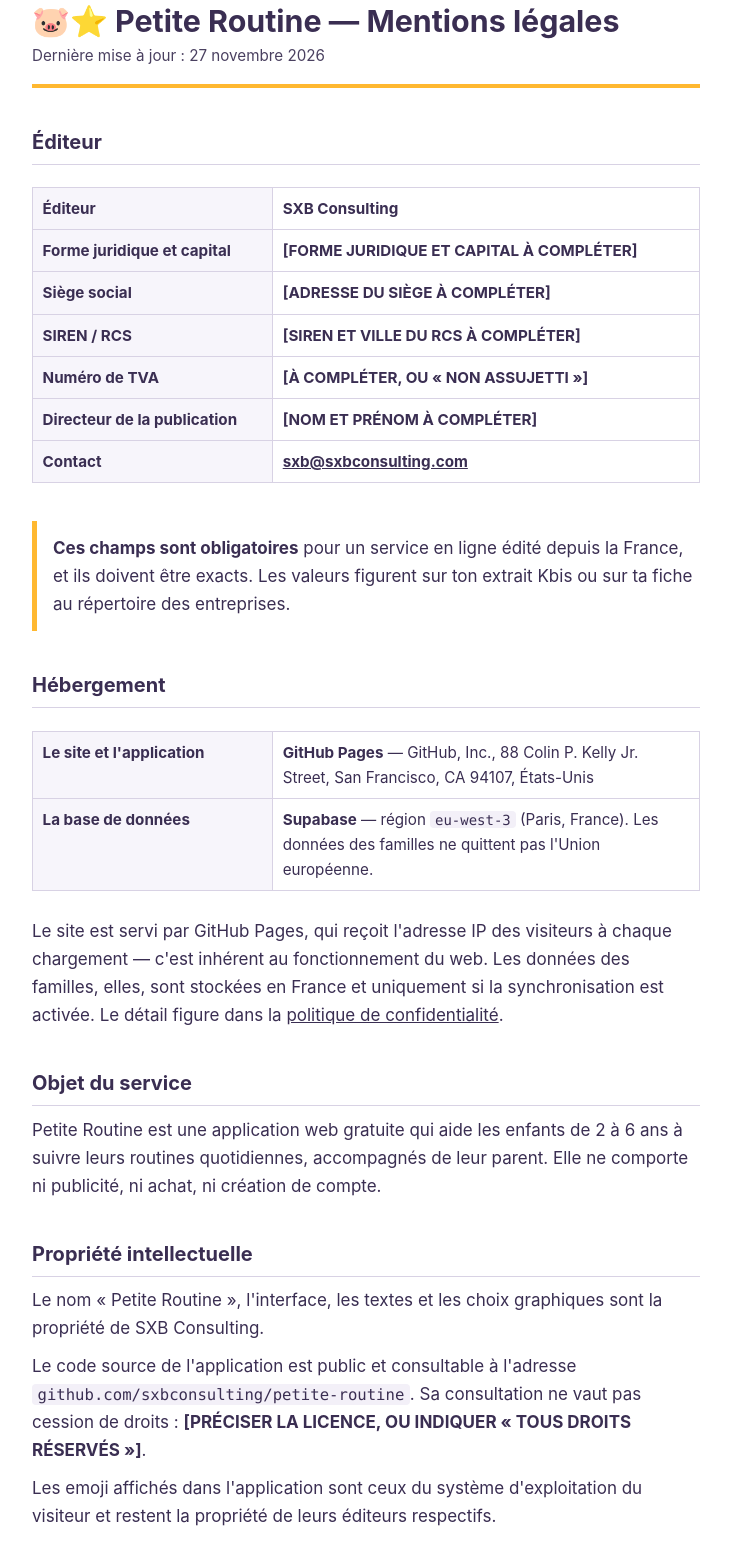
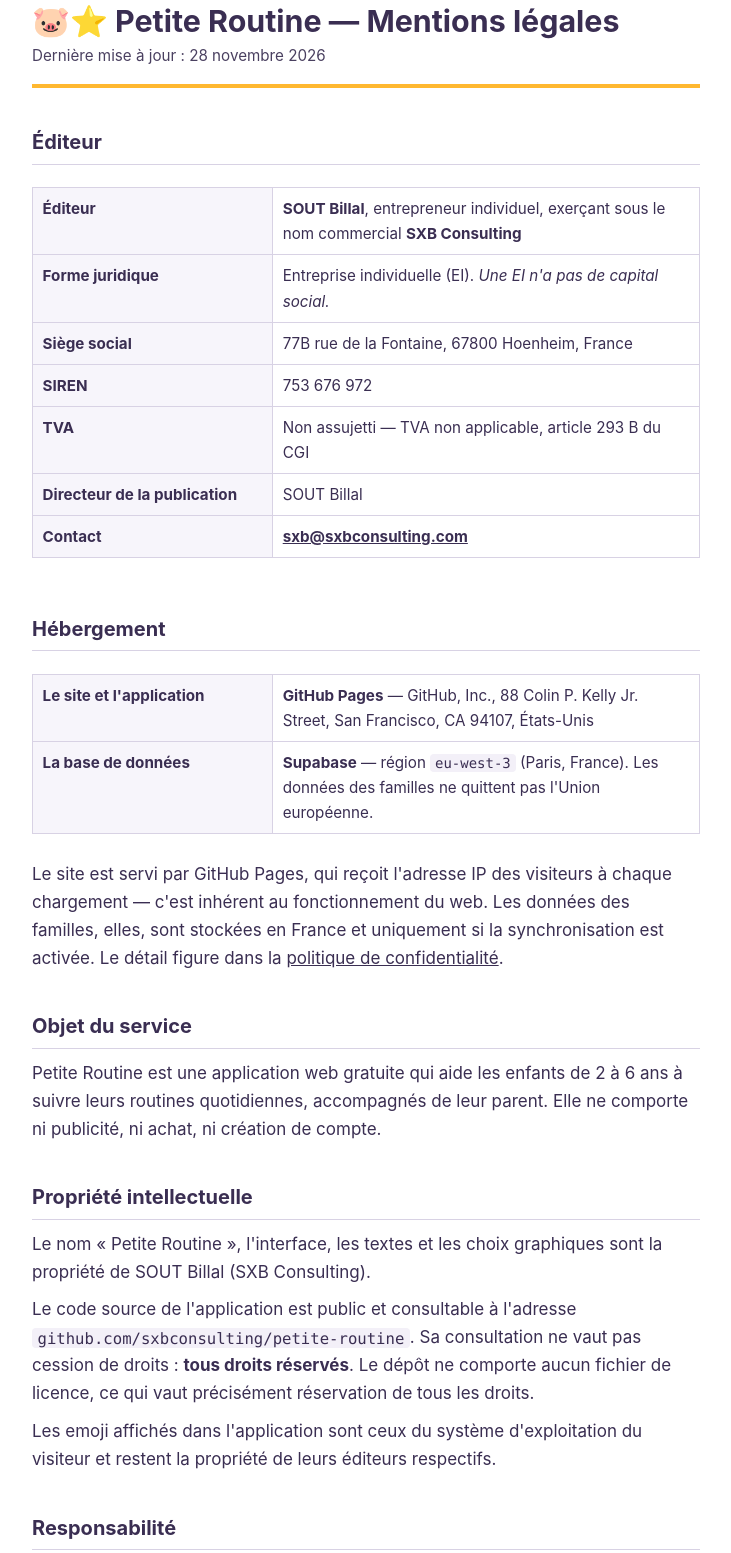
Before and after one commit to sxbconsulting/petite-routine, a plain HTML site: page mentions-legales.html in a window 1280 px wide. Shown: the part 29-1582 px from the top of the page, without its empty margins (274-1005 px from the left). Drawn offline with Linux system fonts and the light colour scheme.

Commit message:
Identite de l editeur dans les pages legales
Les six champs sont renseignes, plus aucun marqueur.

Deux corrections de fond par rapport a ce que j avais ecrit :

- L editeur n est pas « SXB Consulting ». En entreprise individuelle, la
  personne morale n existe pas : l editeur est SOUT Billal, personne
  physique, SXB Consulting etant son nom commercial. Une mention legale qui
  ne designe qu un nom commercial ne vaut rien.
- Une EI n a pas de capital social. Le champ demandait « forme juridique et
  capital », ce qui etait mal pose pour ce cas.

SIREN 753 676 972 : neuf chiffres, cle de Luhn verifiee. Aucune ville de RCS
n est mentionnee — si l activite est commerciale et non liberale, il faudra
ajouter « RCS Strasbourg ».

TVA : la formule complete « article 293 B du CGI » accompagne desormais le
non-assujettissement.

Licence : tous droits reserves, ce qui est coherent avec un depot public sans
fichier LICENSE.

L editeur est aussi corrige dans la politique de confidentialite, en francais
et en anglais.

Tests : 67 / 67 au vert. Structure des deux pages validee.

Co-Authored-By: Claude Opus 5 <noreply@anthropic.com>

```diff
--- a/mentions-legales.html
+++ b/mentions-legales.html
@@ -46,27 +46,22 @@
 
 <header>
   <h1>🐷⭐ Petite Routine — Mentions légales</h1>
-  <p class="date">Dernière mise à jour : 27 novembre 2026</p>
+  <p class="date">Dernière mise à jour : 28 novembre 2026</p>
 </header>
 
 <h2>Éditeur</h2>
 
 <div class="scroll">
 <table>
-<tr><th style="width:36%">Éditeur</th><td><strong>SXB Consulting</strong></td></tr>
-<tr><th>Forme juridique et capital</th><td><strong>[FORME JURIDIQUE ET CAPITAL À COMPLÉTER]</strong></td></tr>
-<tr><th>Siège social</th><td><strong>[ADRESSE DU SIÈGE À COMPLÉTER]</strong></td></tr>
-<tr><th>SIREN / RCS</th><td><strong>[SIREN ET VILLE DU RCS À COMPLÉTER]</strong></td></tr>
-<tr><th>Numéro de TVA</th><td><strong>[À COMPLÉTER, OU « NON ASSUJETTI »]</strong></td></tr>
-<tr><th>Directeur de la publication</th><td><strong>[NOM ET PRÉNOM À COMPLÉTER]</strong></td></tr>
+<tr><th style="width:36%">Éditeur</th><td><strong>SOUT Billal</strong>, entrepreneur individuel,
+    exerçant sous le nom commercial <strong>SXB Consulting</strong></td></tr>
+<tr><th>Forme juridique</th><td>Entreprise individuelle (EI). <em>Une EI n'a pas de capital social.</em></td></tr>
+<tr><th>Siège social</th><td>77B rue de la Fontaine, 67800 Hoenheim, France</td></tr>
+<tr><th>SIREN</th><td>753 676 972</td></tr>
+<tr><th>TVA</th><td>Non assujetti — TVA non applicable, article 293 B du CGI</td></tr>
+<tr><th>Directeur de la publication</th><td>SOUT Billal</td></tr>
 <tr><th>Contact</th><td><a href="mailto:sxb@sxbconsulting.com"><strong>sxb@sxbconsulting.com</strong></a></td></tr>
 </table>
-</div>
-
-<div class="avertir">
-<p><strong>Ces champs sont obligatoires</strong> pour un service en ligne édité
-depuis la France, et ils doivent être exacts. Les valeurs figurent sur ton extrait
-Kbis ou sur ta fiche au répertoire des entreprises.</p>
 </div>
 
 <h2>Hébergement</h2>
@@ -97,12 +92,13 @@ comporte ni publicité, ni achat, ni création de compte.</p>
 <h2>Propriété intellectuelle</h2>
 
 <p>Le nom « Petite Routine », l'interface, les textes et les choix graphiques
-sont la propriété de SXB Consulting.</p>
+sont la propriété de SOUT Billal (SXB Consulting).</p>
 
 <p>Le code source de l'application est public et consultable à l'adresse
 <code>github.com/sxbconsulting/petite-routine</code>. Sa consultation ne vaut
-pas cession de droits : <strong>[PRÉCISER LA LICENCE, OU INDIQUER « TOUS DROITS
-RÉSERVÉS »]</strong>.</p>
+pas cession de droits : <strong>tous droits réservés</strong>. Le dépôt ne
+comporte aucun fichier de licence, ce qui vaut précisément réservation de tous
+les droits.</p>
 
 <p>Les emoji affichés dans l'application sont ceux du système d'exploitation du
 visiteur et restent la propriété de leurs éditeurs respectifs.</p>
@@ -132,7 +128,7 @@ données. Leur exercice est décrit dans la
 (<code>cnil.fr</code>).</p>
 
 <footer>
-<p>Petite Routine — SXB Consulting ·
+<p>Petite Routine — SOUT Billal (SXB Consulting) ·
    <a href="./">Retour à l'app</a> ·
    <a href="confidentialite.html">Confidentialité</a></p>
 </footer>
```
Also changed, not shown: confidentialite.html (+7 -5 lines).
